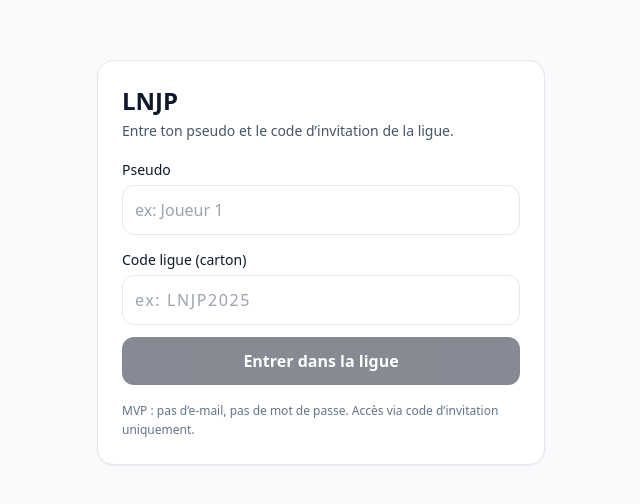
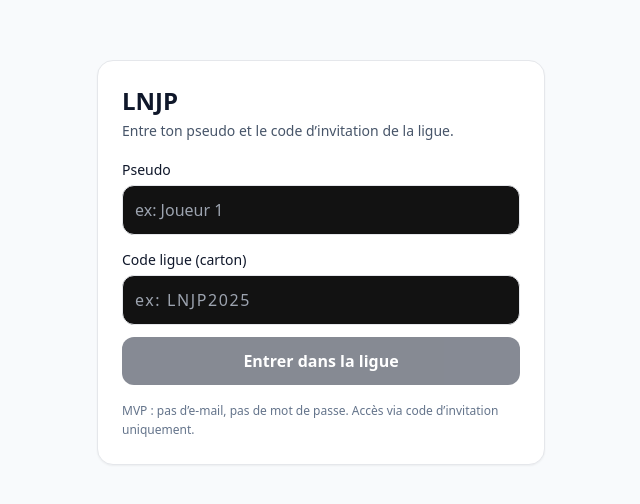
Before and after one commit to francoisduthy63110/lnjp, a React (Vite) app: page / in a window 1280 px wide. Shown: the part 138-642 px from the top of the page, without its empty margins (319-959 px from the left). Built offline with nearby package versions, Linux system fonts and the light colour scheme; no server answers.

Commit message:
Fix iOS PWA status bar background (safe area + theme)

```diff
--- a/index.html
+++ b/index.html
@@ -1,19 +1,21 @@
 <!doctype html>
-<html lang="en">
+<html lang="fr">
   <head>
     <meta charset="UTF-8" />
-
-    <meta name="viewport" content="width=device-width, initial-scale=1.0" />
+    <meta name="viewport" content="width=device-width, initial-scale=1.0, viewport-fit=cover" />
     <title>LNJP</title>
 
     <!-- PWA -->
-<link rel="manifest" href="/manifest.webmanifest" />
-<link rel="apple-touch-icon" sizes="180x180" href="/icons/apple-touch-icon.png" />
-<meta name="apple-mobile-web-app-capable" content="yes" />
-<meta name="apple-mobile-web-app-status-bar-style" content="black" />
+    <link rel="manifest" href="/manifest.webmanifest" />
+    <link rel="apple-touch-icon" sizes="180x180" href="/icons/apple-touch-icon.png" />
+    <meta name="theme-color" content="#06080c" />
 
+    <!-- iOS PWA -->
+    <meta name="apple-mobile-web-app-capable" content="yes" />
+    <meta name="apple-mobile-web-app-status-bar-style" content="black-translucent" />
+    <meta name="apple-mobile-web-app-title" content="LNJP" />
 
-    <!-- Favicon (optionnel, on nettoiera plus tard) -->
+    <!-- Favicon (optionnel) -->
     <link rel="icon" type="image/svg+xml" href="/vite.svg" />
   </head>
 
--- a/src/index.css
+++ b/src/index.css
@@ -1,3 +1,31 @@
 @tailwind base;
 @tailwind components;
 @tailwind utilities;
+
+/* =========================
+   Global (PWA / iOS safe-area)
+========================= */
+
+:root {
+  color-scheme: dark;
+}
+
+html,
+body {
+  height: 100%;
+  background: var(--bg);
+}
+
+body {
+  margin: 0;
+}
+
+#root {
+  min-height: 100%;
+  background: var(--bg);
+}
+
+/* Pour éviter le “blanc” pendant les scroll bounce iOS */
+* {
+  -webkit-tap-highlight-color: transparent;
+}
```
